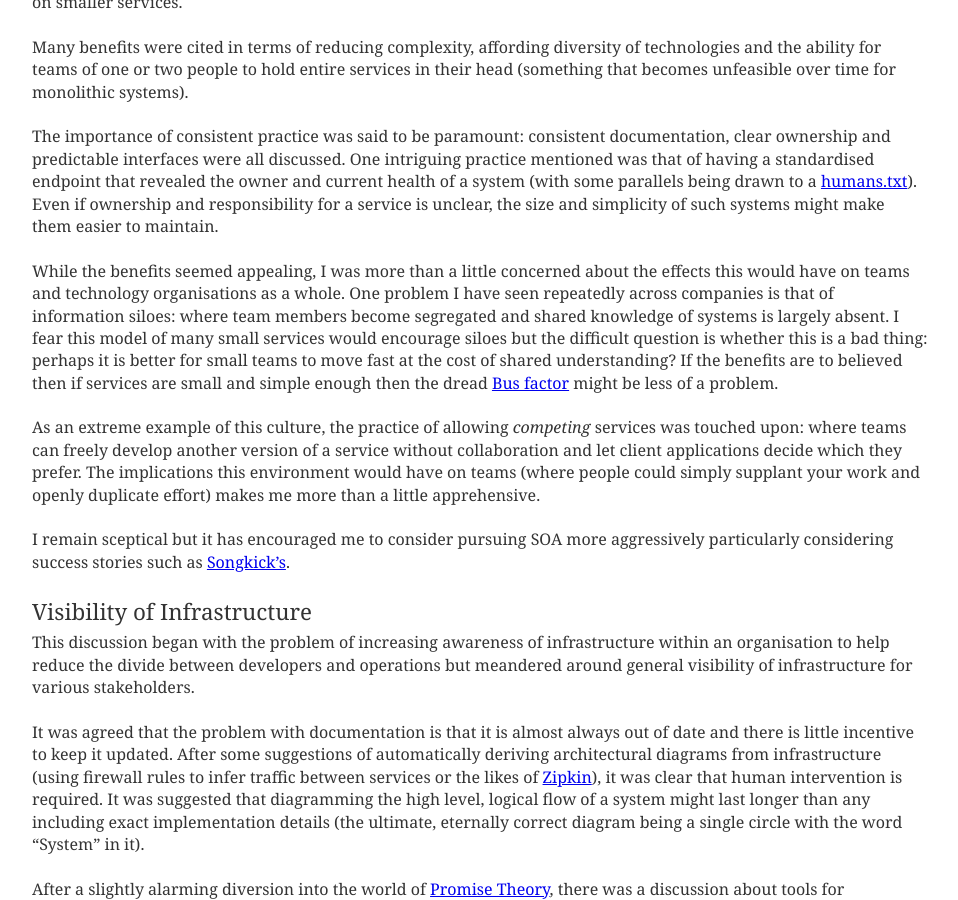
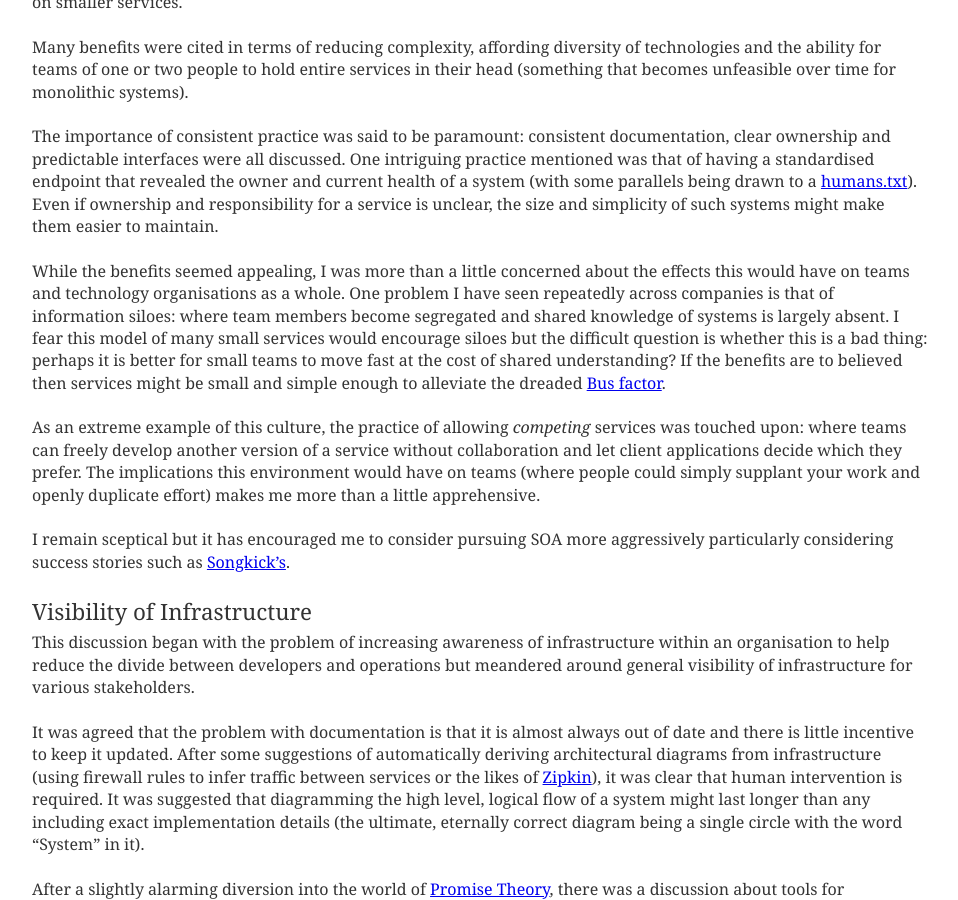
Before and after one commit to mudge/mudge.github.com, a Jekyll site: the page built from _posts/2014-03-22-a-summit-for-scaling.markdown, in a window 1280 px wide and 900 px high, scrolled down 1268 px. Shown: the whole window, without its empty margins (160-1118 px from the left). Built offline with Jekyll 4.4.1, drawn with Linux system fonts in a browser that asks for light colours; Markdown is read by kramdown in place of the engine named in the settings; comment, search, counter and statistics services are not loaded; some of the changed text lies outside the part shown.

Commit message:
Add Zac Stevens' write-up and some slight rewording.

```diff
--- a/_posts/2014-03-22-a-summit-for-scaling.markdown
+++ b/_posts/2014-03-22-a-summit-for-scaling.markdown
@@ -93,8 +93,8 @@ siloes: where team members become segregated and shared knowledge of systems
 is largely absent. I fear this model of many small services would encourage
 siloes but the difficult question is whether this is a bad thing: perhaps it
 is better for small teams to move fast at the cost of shared understanding? If
-the benefits are to believed then if services are small and simple enough then
-the dread [Bus factor][] might be less of a problem.
+the benefits are to believed then services might be small and simple enough to
+alleviate the dreaded [Bus factor][].
 
 As an extreme example of this culture, the practice of allowing *competing*
 services was touched upon: where teams can freely develop another version of a
@@ -263,3 +263,4 @@ Summit.
   [HAProxy]: http://haproxy.1wt.eu
   [Python]: https://www.python.org
   [Snort]: http://www.snort.org
+  [Zac Stevens]: http://www.cryptocracy.com/blog/2014/03/23/scale-summit-2014/
```
Also changed, not shown: other parts of _posts/2014-03-22-a-summit-for-scaling.markdown (+2 -2 lines).
